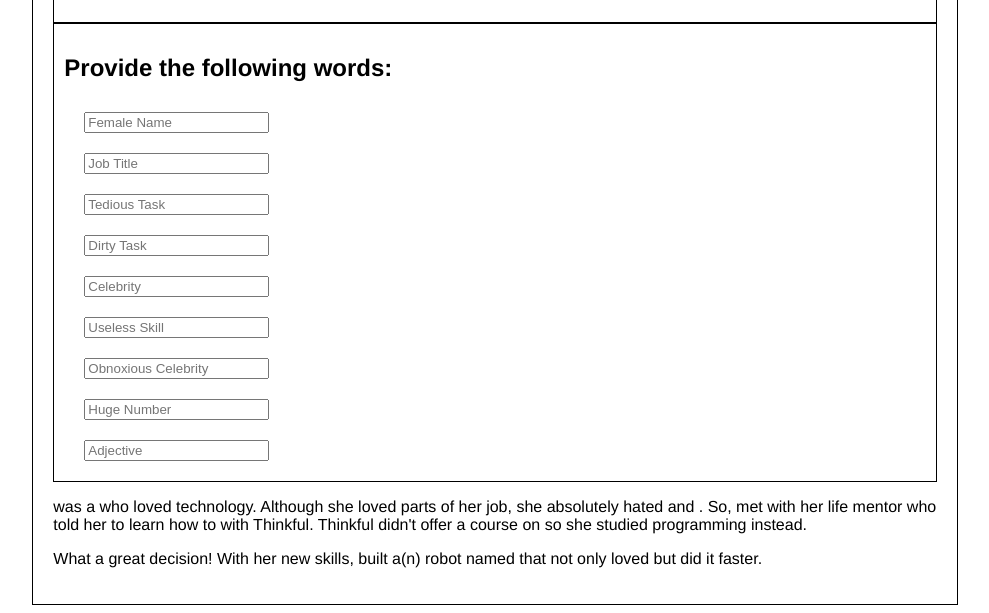
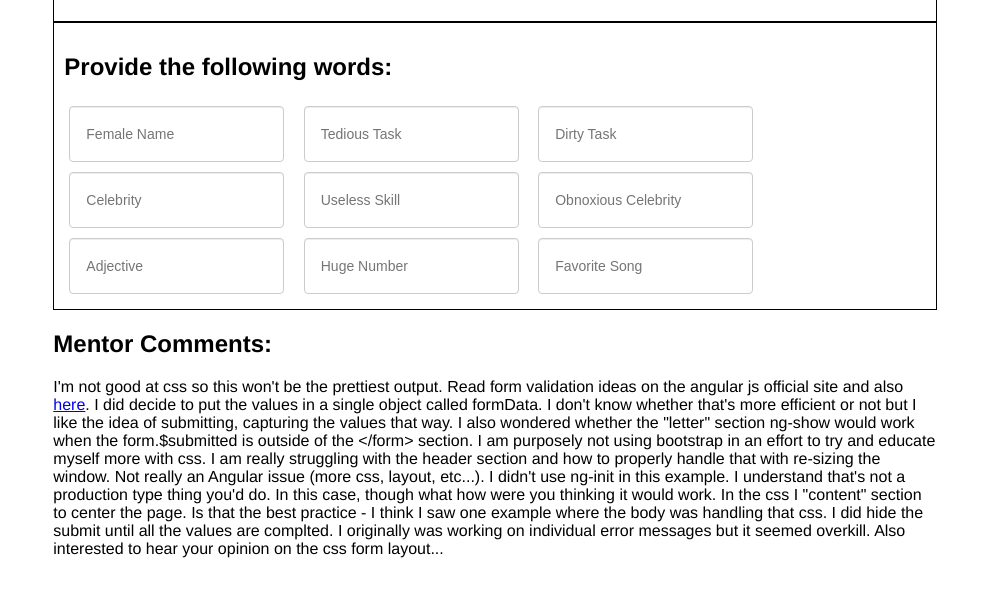
Before and after one commit to sasrsc/Projects-Thinkful, a plain HTML site: page ngMadLibs/index.html in a window 1280 px wide. Shown: the part 248-861 px from the top of the page, without its empty margins (146-1135 px from the left). Drawn offline with nearby package versions, Linux system fonts and the light colour scheme.

Commit message:
Finishing up Madlibs
Not perfect but want to hear what my mentor has to say

```diff
--- a/ngMadLibs/index.html
+++ b/ngMadLibs/index.html
@@ -20,30 +20,67 @@
           </div>
           <div id="words">
             <h2>Provide the following words:</h2>
-            <div class="col">
-                <input type="text" ng-model="femaleName" placeholder="Female Name">
-                <input type="text" ng-model="jobTitle" placeholder="Job Title">
-                <input type="text" ng-model="tediousTask" placeholder="Tedious Task">
+
+            <form name="form" novalidate  class="css-form">
+
+            <div class="formSection">
+                <div class="i">
+                  <input type="text" ng-model="formData.femaleName" name="femaleName" placeholder="Female Name" required><img ng-src="checkmark.png" alt="OK" ng-show="form.femaleName.$valid">
+                </div>
+
+                <div class="i">
+                  <input type="text" ng-model="formData.tediousTask" name="tediousTask" placeholder="Tedious Task" required ><img ng-src="checkmark.png" alt="OK" ng-show="form.tediousTask.$valid">
+                </div>
+
+                <div class="i">
+                  <input type="text" ng-model="formData.dirtyTask" name="dirtyTask" placeholder="Dirty Task" required ><img ng-src="checkmark.png" alt="OK" ng-show="form.dirtyTask.$valid">
+                </div>
+
+                <div class="i">
+                  <input type="text" ng-model="formData.celebrity" name="celebrity"  placeholder="Celebrity" required ><img ng-src="checkmark.png" alt="OK" ng-show="form.celebrity.$valid">
+                </div>
+
+
+                <div class="i">
+                  <input type="text" ng-model="formData.uselessSkill" name="uselessSkill"  placeholder="Useless Skill" required ><img ng-src="checkmark.png" alt="OK" ng-show="form.uselessSkill.$valid">
+                </div>
+
+                <div class="i">
+                  <input type="text" ng-model="formData.obnoxiousCelebrity" name="obnoxiousCelebrity"  placeholder="Obnoxious Celebrity" required ><img ng-src="checkmark.png" alt="OK" ng-show="form.obnoxiousCelebrity.$valid">
+                </div>
+
+                <div class="i">
+                  <input type="text" ng-model="formData.adjective" name="adjective"  placeholder="Adjective" required ><img ng-src="checkmark.png" alt="OK" ng-show="form.adjective.$valid">
+                </div>
+
+                <div class="i">
+                  <input type="text" ng-model="formData.hugeNumber" name="hugeNumber"  placeholder="Huge Number" required ><img ng-src="checkmark.png" alt="OK" ng-show="form.hugeNumber.$valid">
+                </div>
+
+                <div class="i">
+                  <input type="text" ng-model="formData.favoriteSong" name="favoriteSong"  placeholder="Favorite Song" required ><img ng-src="checkmark.png" alt="OK" ng-show="form.favoriteSong.$valid">
+                </div>
+
 
             </div>
-            <div class="col">
-                <input type="text" ng-model="dirtyTask" placeholder="Dirty Task">
-                <input type="text" ng-model="celebrity" placeholder="Celebrity">
-                <input type="text" ng-model="uselessSkill" placeholder="Useless Skill">
-
-            </div>
-            <div class="col">
-                <input type="text" ng-model="obnoxiousCelebrity" placeholder="Obnoxious Celebrity">
-                <input type="text" ng-model="hugeNumber" placeholder="Huge Number">
-                <input type="text" ng-model="adjective" placeholder="Adjective">
+            <div class="submitSection" ng-show="form.$valid">
+              <button type="submit">We're ready to play! Click here to submit your words</button>
 
             </div>
 
+
+            </form>
           </div>
-          <div id="letter clearfix">
-            <p>{{femaleName}} was a {{jobTitle}} who loved technology. Although she loved parts of her job, she absolutely hated  {{tediousTask}} and {{dirtyTask}}. So, {{femaleName}} met with her life mentor {{celebrity}} who told her to learn how to {{uselessSkill}} with Thinkful. Thinkful didn't offer a course on {{uselessSkill}} so she studied programming instead. </p>
-            <p>What a great decision! With her new skills, {{femaleName}} built a(n) {{adjective}} robot named {{obnoxiousCelebrity}} that not only loved {{dirtyTask}} but did it {{hugeNumber}} faster. </p>
+          <div id="letter clearfix" ng-show="form.$submitted && form.$valid">
+            <p>{{formData.femaleName}} was a {{formData.jobTitle}} who loved technology. Although she loved parts of her job, she absolutely hated  {{formData.tediousTask}} and {{formData.dirtyTask}}. So, {{formData.femaleName}} met with her life mentor {{formData.celebrity}} who told her to learn how to {{formData.uselessSkill}} with Thinkful. Thinkful didn't offer a course on {{formData.uselessSkill}} so she studied programming instead. </p>
+            <p>What a great decision! With her new skills, {{formData.femaleName}} built a(n) {{formData.adjective}} robot named {{formData.obnoxiousCelebrity}} that not only loved {{formData.dirtyTask}} but did it {{formData.hugeNumber}} faster. I was messing around with form validation errors but there's little point in this case as I'm not validating the language value/accuracy of the form data so I thought only displaying the submit value on $valid would suffice. I spent way too long trying to "not" use tables to do the layout and initially set the inputs into 3 columns. Best practice ideas for that would be nice please. In the end it's simply one flexible div section and singing {{formData.favoriteSong}}!</p>
 
+          </div>
+          <div>
+            <h2>Mentor Comments:</h2>
+            <p>I'm not good at css so this won't be the prettiest output. Read form validation ideas on the angular js official site and also <a href="https://scotch.io/tutorials/angularjs-form-validation">here</a>. I did decide to put the values in a single object called formData. I don't know whether that's more efficient or not but I like the idea of submitting, capturing the values that way. I also wondered whether the "letter" section ng-show would work when the form.$submitted is outside of the &lt;/form&gt; section. I am purposely not using bootstrap in an effort to try and educate myself more with css. I am really struggling with the header section and how to properly handle that with re-sizing the window. Not really an Angular issue (more css, layout, etc...). I didn't use ng-init in this example. I understand that's not a production type thing you'd do. In this case, though what how were you thinking it would work. In the css I "content" section to center the page. Is that the best practice - I think I saw one example where the body was handling that css. I did hide the submit until all the values are complted. I originally was working on individual error messages but it seemed overkill. Also interested to hear your opinion on the css form layout... </p>
+
+            {{formData}}
           </div>
 
 
--- a/ngMadLibs/script.js
+++ b/ngMadLibs/script.js
@@ -3,5 +3,8 @@
 angular.module('myApp', []).
 controller('myCtrl', function($scope) {
 
+   $scope.submit=function() {
+
+   };
 
 });
--- a/ngMadLibs/style.css
+++ b/ngMadLibs/style.css
@@ -6,7 +6,7 @@ body {
 }
 
 #content {
-	border: 1px solid black;
+	/*border: 1px solid black;*/
 	margin-left: auto;
     margin-right: auto;
     width: 70%;
@@ -45,10 +45,12 @@ body {
 
 h1 {
 	font-size: 2em;
+
 }
 
 .col {
 	width: 200px;
+	display: inline;
 	/*float: left;*/
 }
 
@@ -57,12 +59,12 @@ h1 {
 }
 
 .logoSection {
-	float: left;
+	float:left;
 	width: 30%;
 }
 
 .titleSection {
-	float: right;
+	float: left;
 	width: 50%;
 	text-align: center;
 }
@@ -70,3 +72,46 @@ h1 {
 .clearfix {
 	clear: both;
 }
+
+.submitSection {
+	text-align: center;
+	font-weight: bold;
+	margin: 10px 0px;
+
+	/*
+	margin-left: auto;
+    margin-right: auto;*/
+}
+
+.submitSection button {
+	color: #fff;
+  	background-color: #428bca;
+  	border-color: #357ebd;
+  	font-size: 1.25em;
+  	line-height: 1.33;
+  	border-radius: 6px;
+  	border: 1px solid transparent;
+  	vertical-align: middle;
+	white-space: nowrap;
+  }
+
+
+
+  input {
+  	border-radius: 4px;
+  	background-color: #fff;
+  	border: 1px solid #ccc;
+  	height: 34px;
+  	padding: 6px 12px;
+	font-size: 14px;
+	margin: 5px;
+	box-shadow: inset 0 1px 1px rgba(0, 0, 0, .075);
+	padding: 10px 16px;
+
+  }
+
+
+  .i  {
+  	display: inline-block;
+  	width: 230px;
+  }
```
Also changed, not shown: TemplatingBasics-3/index.html (+1 -1 lines), ngMadLibs/checkmark.png (added).
